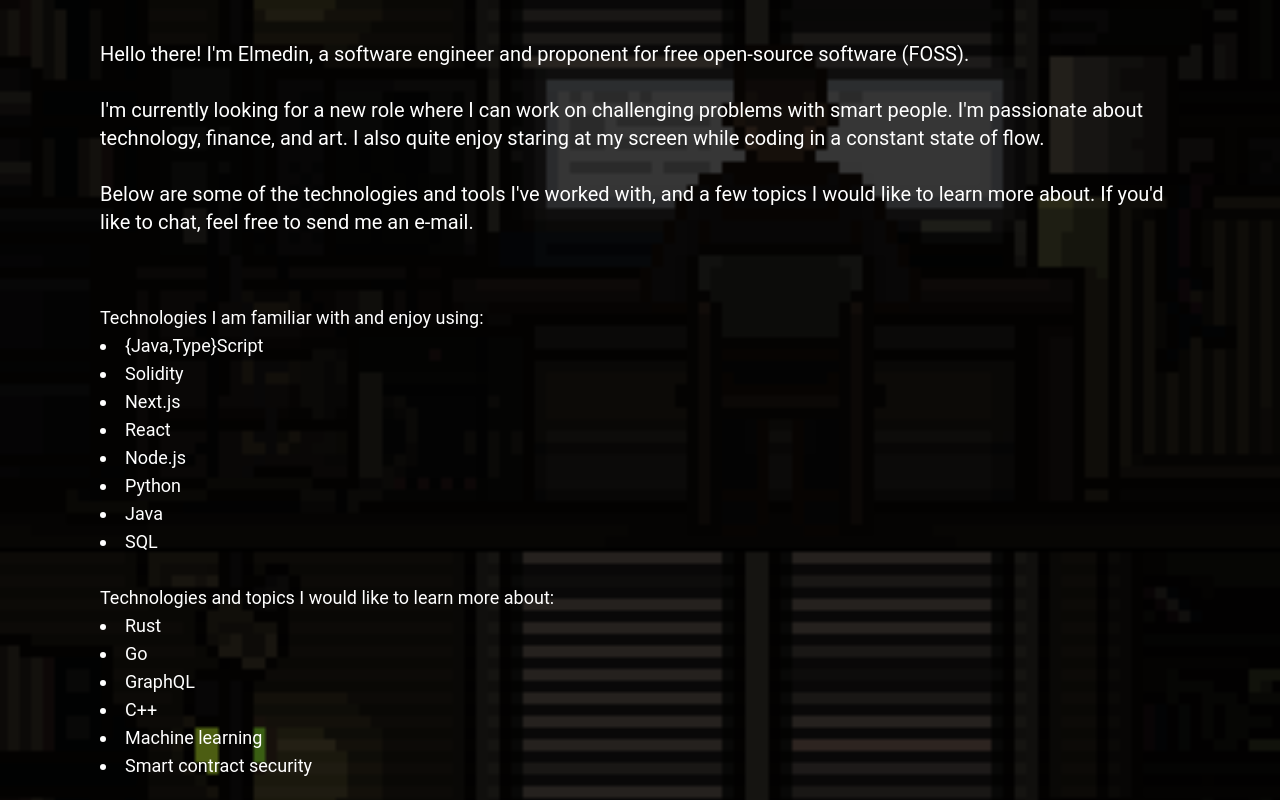
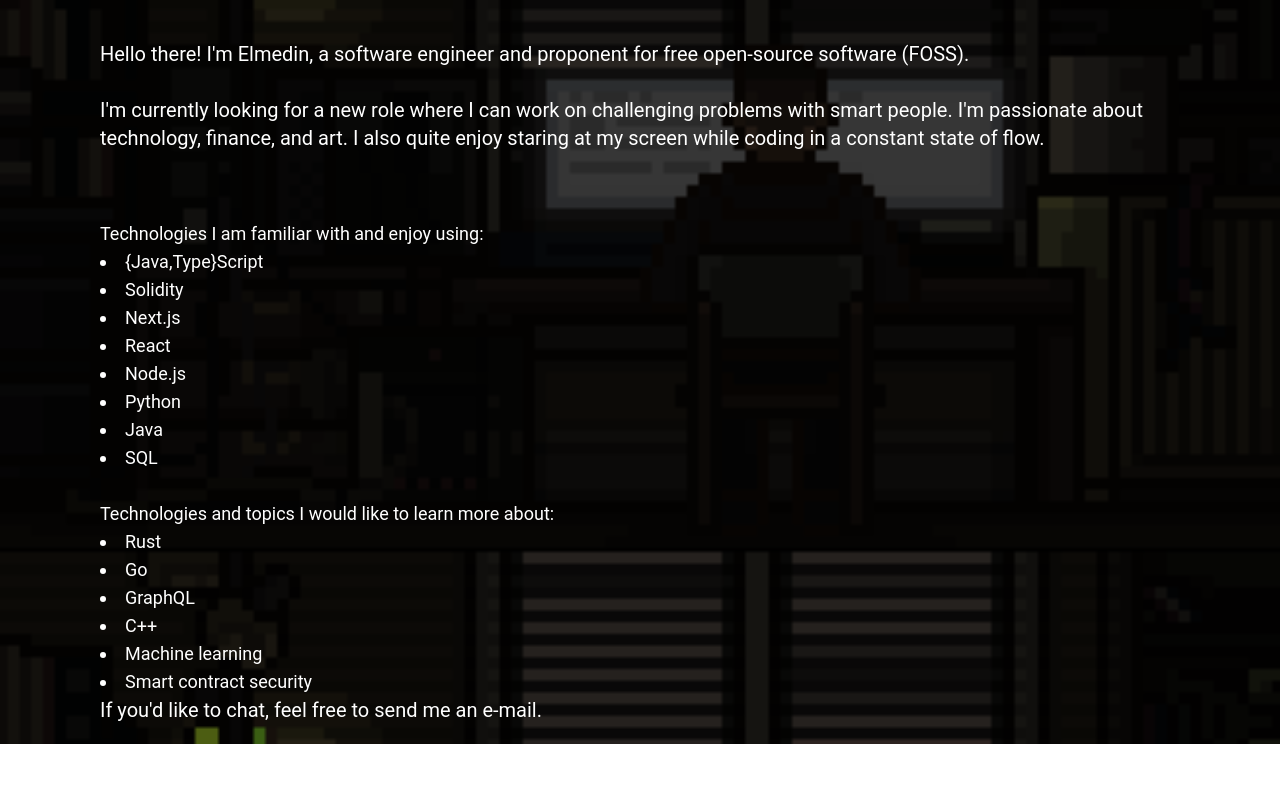
Before and after one commit to EBhub/Portfolio, a Next.js app: page /about in a window 1280 px wide. Shown: the part 252-1052 px from the top of the page. After the commit the page ends 996 px from the top, so only its background shows below. Built offline with nearby package versions, Linux system fonts and the light colour scheme.

Commit message:
Update About.tsx

```diff
--- a/components/About.tsx
+++ b/components/About.tsx
@@ -10,9 +10,6 @@
                 I'm currently looking for a new role where I can work on challenging problems with
                 smart people. I'm passionate about technology, finance, and art. I also quite enjoy
                 staring at my screen while coding in a constant state of flow.
-                <br /> <br />
-                Below are some of the technologies and tools I've worked with, and a few topics I would like
-                to learn more about. If you'd like to chat, feel free to send me an e-mail.
                 <br /> <br />
             </p>
             <p className="pt-10 text-lg">
@@ -38,6 +35,9 @@
                     <li>Smart contract security</li>
                 </ul>
             </p>
+            <p>
+                If you'd like to chat, feel free to send me an e-mail.
+            </p>
         </div>
     );
 }
```
